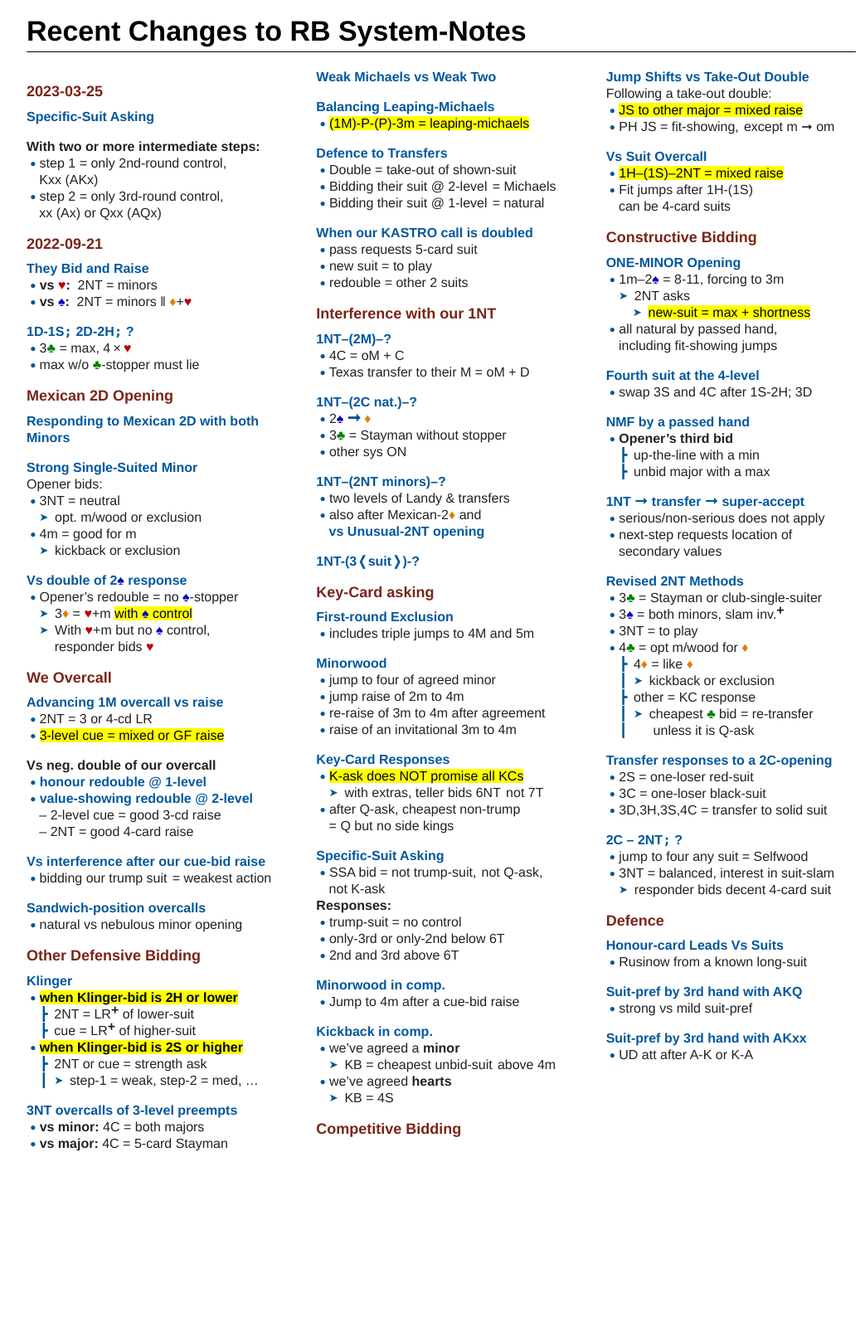
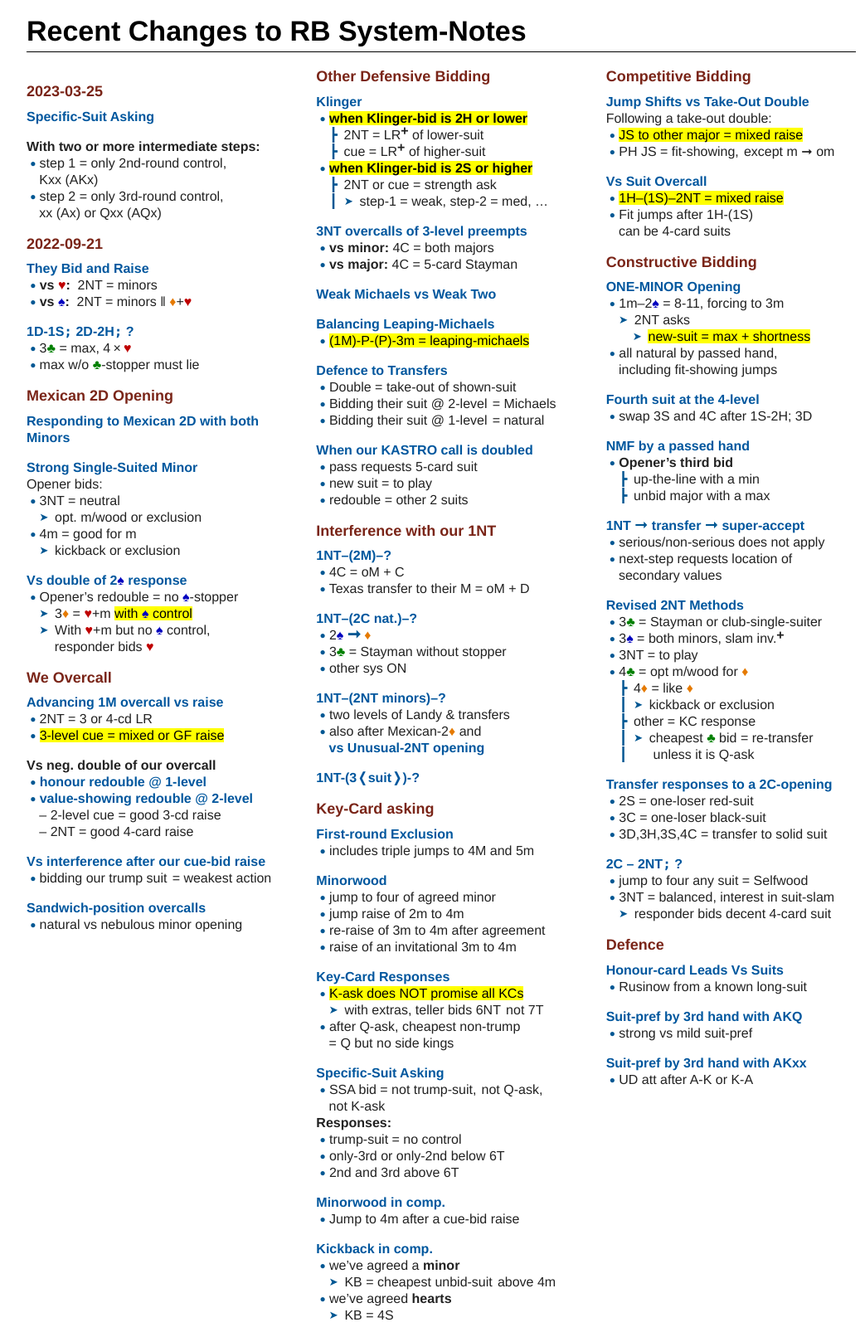
Before and after one commit to kjraywood/kjraywood.github.io, a Jekyll site: the page rbsys/changelog.html, which Jekyll copies as it is, in a window 1280 px wide. Shown: the whole page at 83% size, without its empty margins (108-1145 px from the left). Built offline with Jekyll 4.4.1, drawn with Linux system fonts in a browser that asks for light colours; before the commit the page ends 1399 px from its top, so only the background shows below that.

Commit message:
bridgedoc e0e9fbb

```diff
--- a/css/multicol-index.css
+++ b/css/multicol-index.css
@@ -132,9 +132,9 @@ strong strong { font-weight: normal; }
 #content{margin-bottom:.625em}
 
 
-/* prevent column-breaks in paragraphs */
+/* prevent column-breaks in sub-sections */
 
-.paragraph {
+.sect1 {
     page-break-inside: avoid;
     break-inside: avoid-column;
 /*    display:table; */
```
